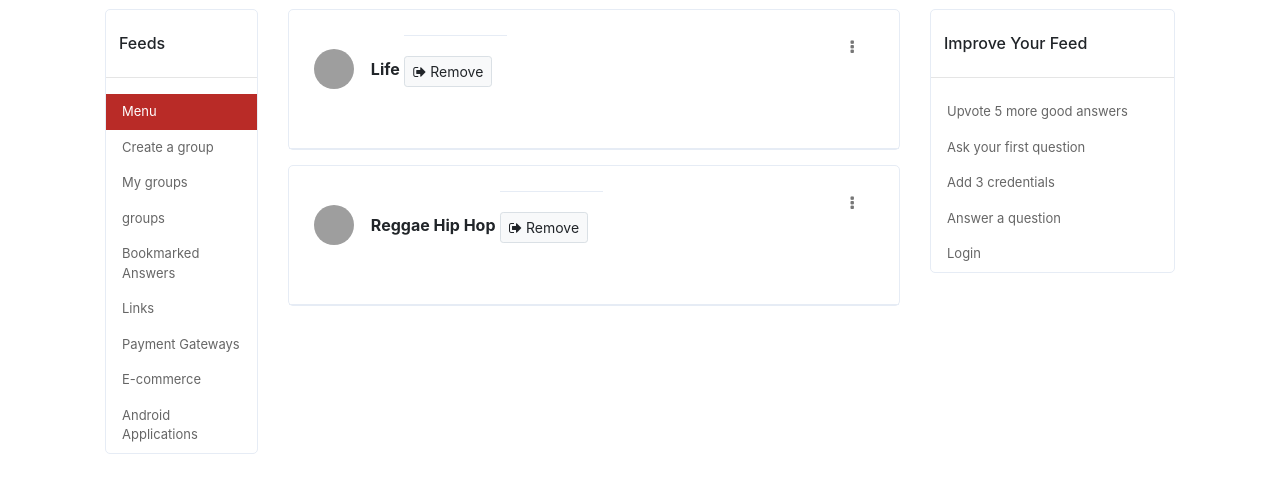
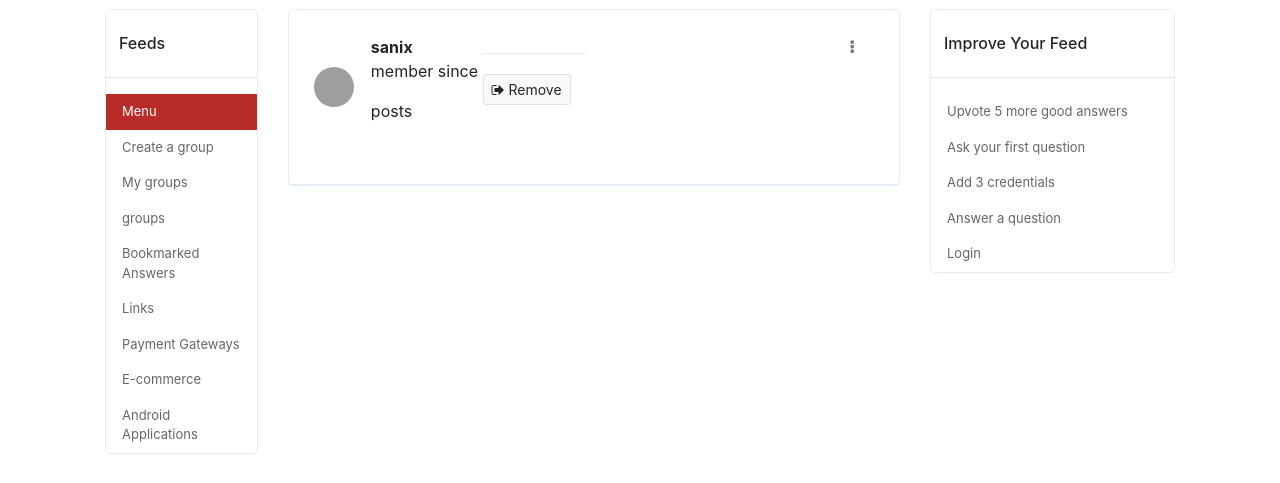
Before and after one commit to sanix-sandel/Quora-Reddit, a Django app: page /groups/group/2/members in a window 1280 px wide. Shown: the part 81-564 px from the top of the page. Run offline with Django 3.2, Linux system fonts and the light colour scheme; data comes from the database, SQL or seed files in the repository; both versions use the stored data as it was after the commit; some libraries are stand-ins or nearby versions; grey boxes are pictures that could not be loaded.

Commit message:
remove member from group

```diff
--- a/quora/groups/urls.py
+++ b/quora/groups/urls.py
@@ -7,5 +7,7 @@
     path('mygroups/', views.UserGroupe.as_view(), name='user_groups'),
     path('group/<int:id>/<str:action>/', views.join_or_leave, name='join_or_leave'),
     path('group/<int:id>/', views.GroupeDetail, name='groupe_detail'),
-    path('group/<int:id>/members', views.GroupeMemberList.as_view(), name='groupe_members'),
+    path('group/<int:id>/members', views.GroupeMemberList, name='groupe_members'),
+    path('group/<int:g_id>/members/remove/<int:id>/', views.RemoveMember,
+        name='remove_member'),
 ]
--- a/quora/groups/views.py
+++ b/quora/groups/views.py
@@ -17,6 +17,7 @@
 from django.contrib.auth.models import Group
 from quans.forms import QuestionForm
 from django.contrib.contenttypes.models import ContentType
+from accounts.models import MyUser
 
 
 class OwnerMixin():
@@ -24,15 +25,21 @@
         qs=super().get_queryset()
         return qs.filter(owner=[self.request.user])
 
+
+
 class Member():
     def get_queryset(self):
         qs=super().get_queryset()
         return qs.only("member")
 
+
+
 class Questions(ListView):
     def get_queryset(self):
         qs=super().get_queryset()
         return qs.questions.all
+
+
 
 @login_required
 def GroupeCreateView(request):
@@ -104,11 +111,18 @@
                 'groupe':groupe,
                 'members':members})
 
-class GroupeMemberList(Member, ListView):
-    model=Groupe
-    context_object_name='members'
-    template_name='groups/membergroupe.html'
 
+def GroupeMemberList(request, id):
+    groupe=get_object_or_404(Groupe, id=id)
+    return render(request, 'groups/membergroupe.html',
+                 {'groupe':groupe})
+
+def RemoveMember(request, id, g_id):
+    user=get_object_or_404(MyUser, id=id)
+    groupe=get_object_or_404(Groupe, id=id)
+    groupe.member.remove(user)
+    groupe.save()
+    return redirect('groupe_members', id=g_id)
 
 #add member by suggestion
 #remove member from a group
--- a/quora/templates/groups/membergroupe.html
+++ b/quora/templates/groups/membergroupe.html
@@ -2,20 +2,21 @@
 {% load crispy_forms_tags %}
 {% block content %}
 
-{% for m in members %}
+{% for m in groupe.member.all %}
 <div class="ui-block">
  <article class="hentry post">
     <div class="post__author author vcard inline-items">
        <img src="https://a11.t26.net/taringa/avatares/9/1/2/F/7/8/Demon_King1/48x48_5C5.jpg" alt="author">
        <div class="author-date">
 
-          <a class="h6 post__author-name fn" href="{{m.get_absolute_url}}">{{m.title}}</a>
-
+          <a class="h6 post__author-name fn" href="{{m.get_absolute_url}}">{{m.username}}</a>
+          <p>member since </p>
+          <p>posts</p>
        </div>
 
        <div class="post-additional-info inline-items">
           <p>
-             <a href="#" class="btn btn-sm btn-light"><span class="fa fa-sign-out"></span> Remove</a>
+             <a href="{% url 'remove_member' g_id=groupe.id id=m.id %}" class="btn btn-sm btn-light"><span class="fa fa-sign-out"></span> Remove</a>
           </p>
 
        </div>
--- a/quora/templates/groups/mygroups.html
+++ b/quora/templates/groups/mygroups.html
@@ -7,7 +7,7 @@
    <article class="hentry post">
       <div class="m-link">
          <a href="#"  target="_blank">
-            <a href="{{ q.get_absolute_url }}"><h4>{{g.title}}</h4></a>
+            <a href="{{ g.get_absolute_url }}"><h4>{{g.title}}</h4></a>
          </a>
       </div>
       <div class="post__author author vcard inline-items">
```
Also changed, not shown: quora/quans/views.py (+7 -0 lines), quora/db.sqlite3.
